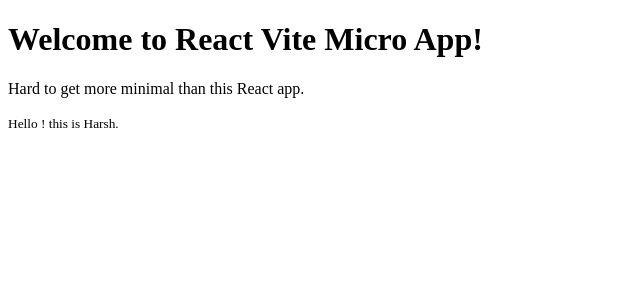
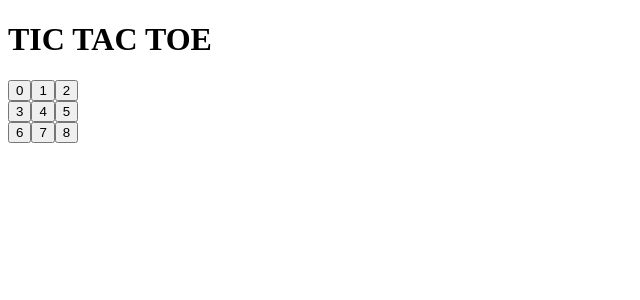
Before and after one commit to harsh3608/tictactoe, a React (Vite) app: page / in a window 1280 px wide. Shown: the top 300 px of the page, without its empty margins (0-640 px from the left). Built offline with nearby package versions, Linux system fonts and the light colour scheme.

Commit message:
created Board and Square Components

```diff
--- a/src/App.jsx
+++ b/src/App.jsx
@@ -1,12 +1,12 @@
 import React from 'react';
+import Board from './components/Board';
 
 function App() {
   return (
-    <>
-      <h1>Welcome to React Vite Micro App!</h1>
-      <p>Hard to get more minimal than this React app.</p>
-      <small>Hello ! this is Harsh.</small>
-    </>
+    <div>
+      <h1>TIC TAC TOE</h1>
+      <Board />
+    </div>
   );
 }
 
--- /dev/null
+++ b/src/components/Board.jsx
@@ -0,0 +1,28 @@
+import React from 'react';
+import Square from './Square';
+
+function Board() {
+  return (
+    <div>
+      <div>
+        <Square value={0} />
+        <Square value={1} />
+        <Square value={2} />
+      </div>
+
+      <div>
+        <Square value={3} />
+        <Square value={4} />
+        <Square value={5} />
+      </div>
+
+      <div>
+        <Square value={6} />
+        <Square value={7} />
+        <Square value={8} />
+      </div>
+    </div>
+  );
+}
+
+export default Board;
--- /dev/null
+++ b/src/components/Square.jsx
@@ -0,0 +1,7 @@
+import React from 'react';
+
+function Square({ value }) {
+  return <button type="button">{value}</button>;
+}
+
+export default Square;
```
